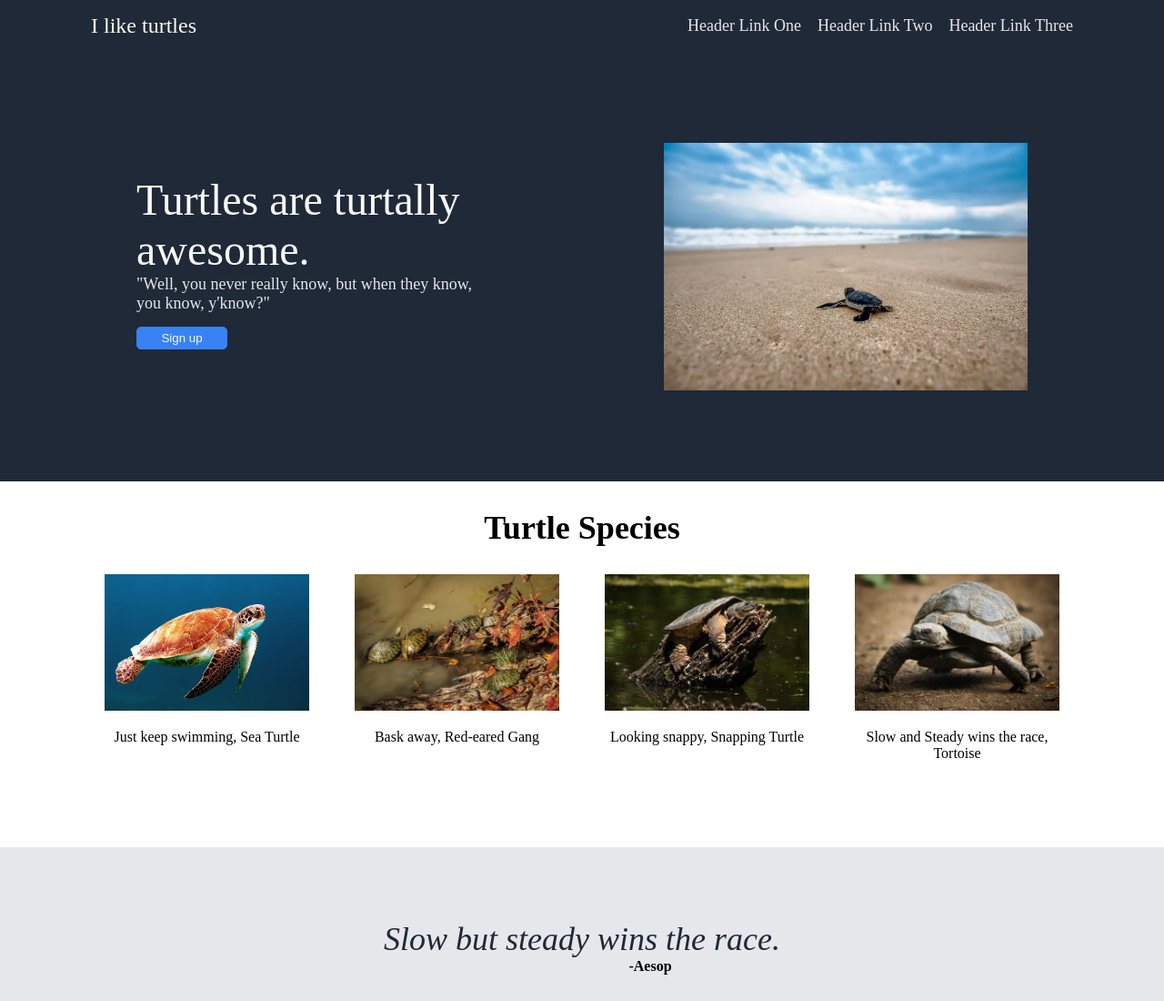
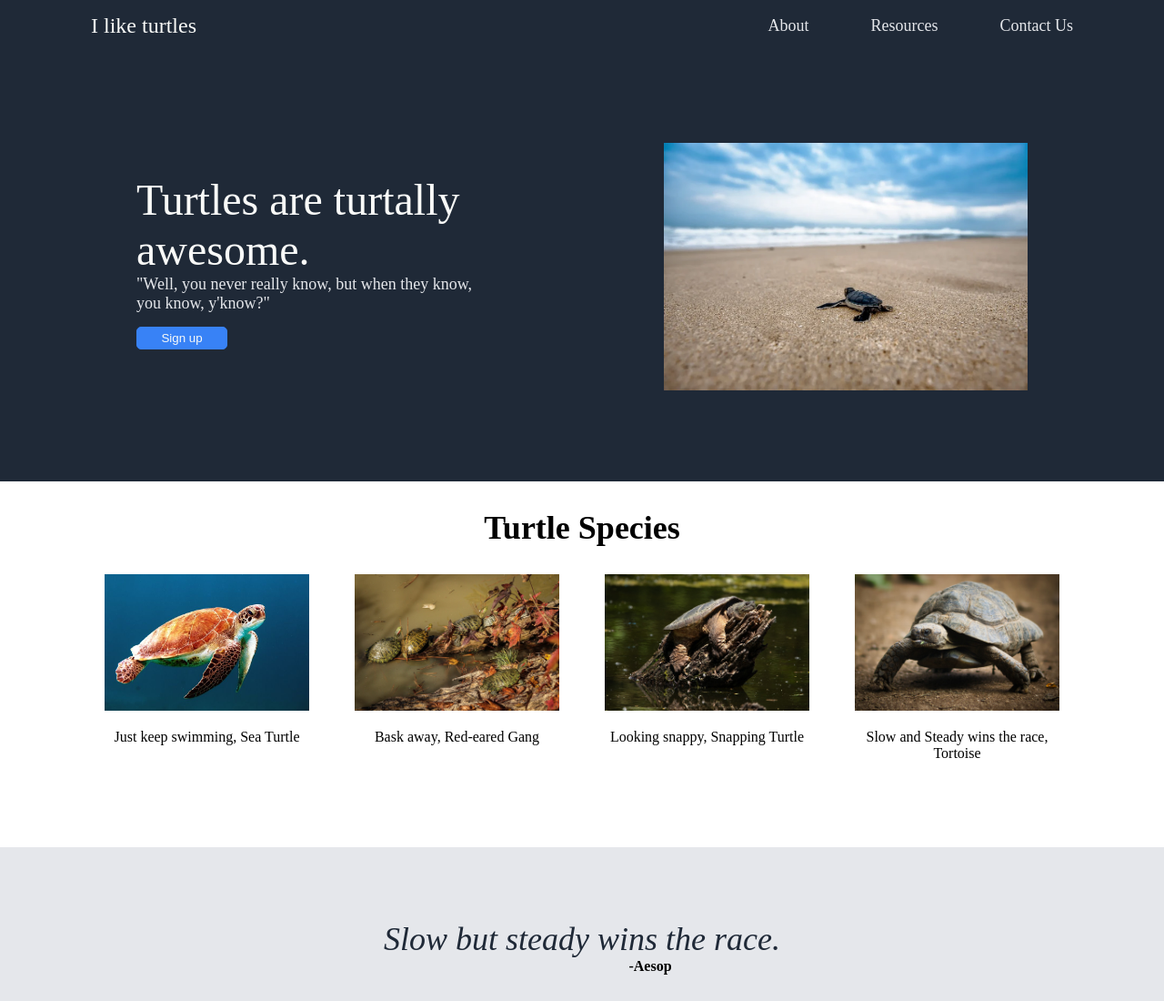
Before and after one commit to pyep168/odin-landing-page, a plain HTML site: page index.html in a window 1280 px wide. Shown: the top 1100 px of the page at 91% size. Drawn offline with Linux system fonts and the light colour scheme.

Commit message:
Updated header link text and gap

```diff
--- a/index.html
+++ b/index.html
@@ -17,9 +17,9 @@
                     <div class="header-logo">I like turtles</div>
 
                     <ul>
-                        <li>Header Link One</li>
-                        <li>Header Link Two</li>
-                        <li>Header Link Three</li>
+                        <li>About</li>
+                        <li>Resources</li>
+                        <li>Contact Us</li>
                     </ul>
             </div>
 
--- a/style.css
+++ b/style.css
@@ -27,7 +27,7 @@ ul {
     display: flex;
     font-size: 18px;
     color: #E5E7EB;
-    gap: 18px;
+    gap: 68px;
 }
 
 .main-content {
```
